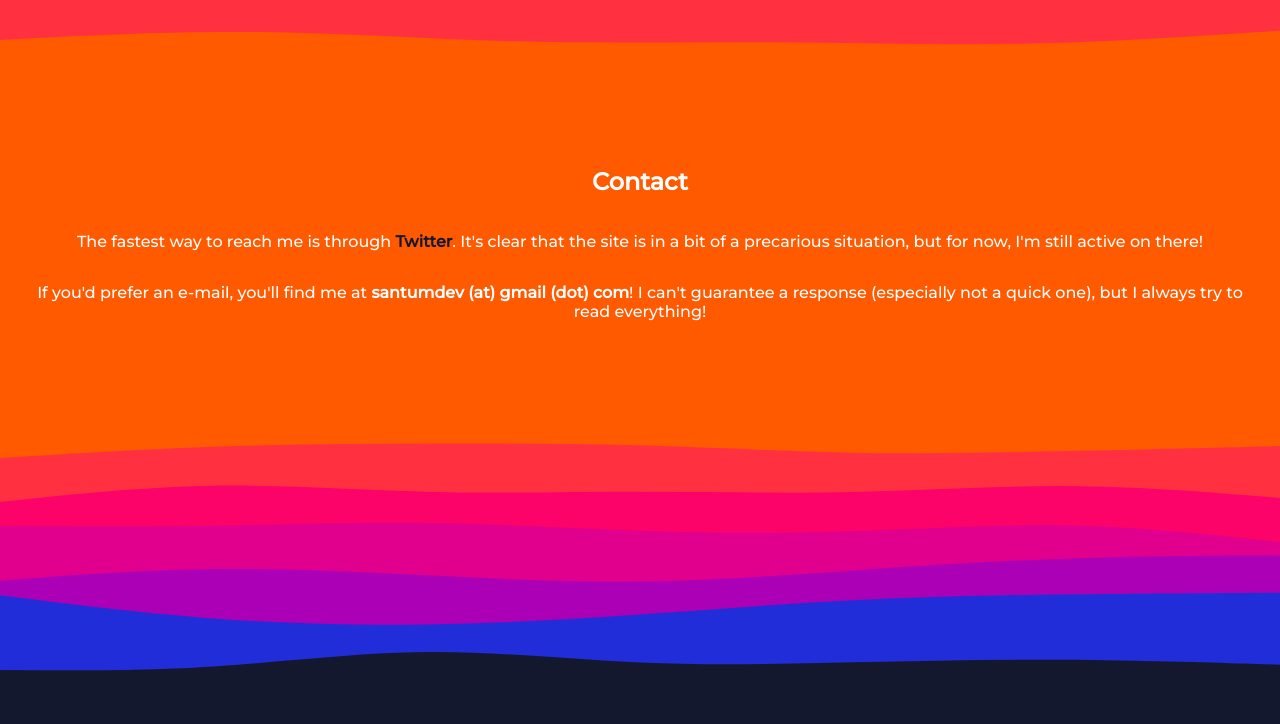
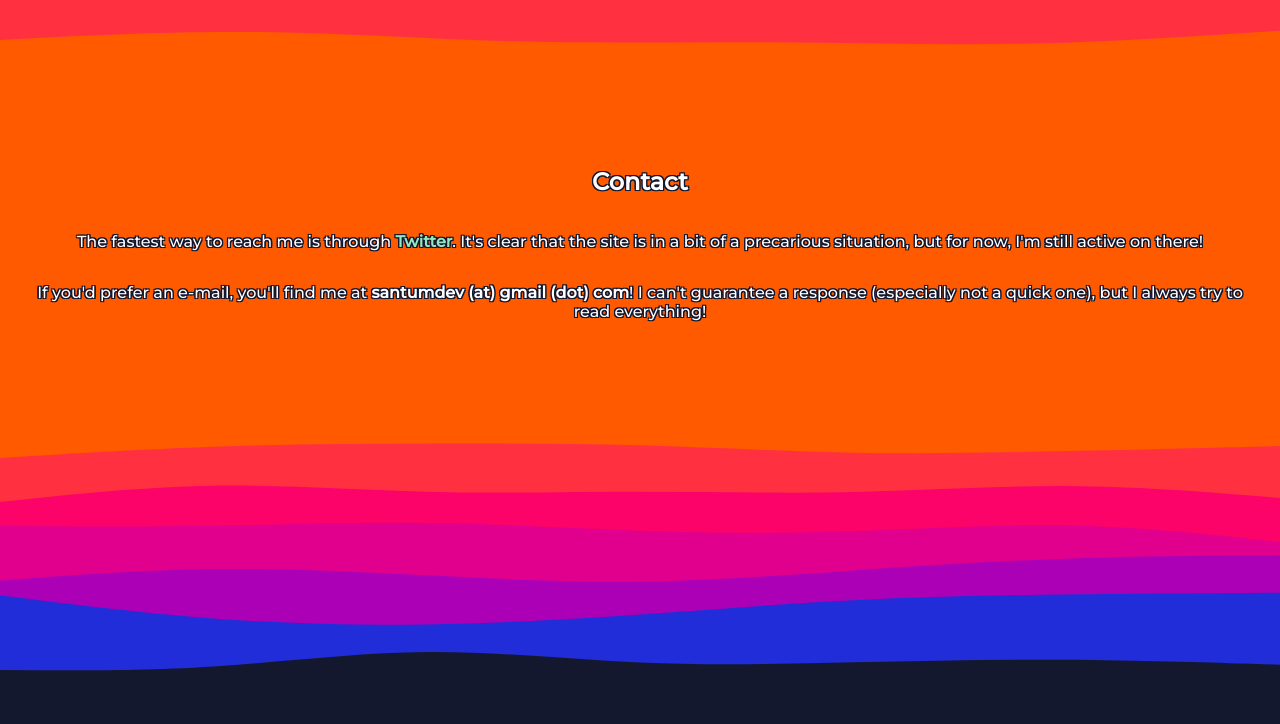
Before and after one commit to santumerino/redesign, a plain HTML site: page about.html in a window 1280 px wide. Shown: the part 1004-1728 px from the top of the page. Drawn offline with Linux system fonts and the light colour scheme.

Commit message:
Update index.css

```diff
--- a/styles/index.css
+++ b/styles/index.css
@@ -156,6 +156,12 @@ footer {
 		background-image: url('./wave_bottom.svg');
 }
 
+/* Outline for text in orange BG, ooh la la */
+.orange p, .orange h1 {
+	text-shadow: var(--black) 0.05rem 0.05rem, var(--black) -0.05rem 0.05rem, var(--black) 0.05rem -0.05rem, var(--black) -0.05rem -0.05rem,
+	var(--black) 0.08rem 0.08rem, var(--black) -0.08rem 0.08rem, var(--black) 0.08rem -0.08rem, var(--black) -0.08rem -0.08rem;
+}
+
 /* Link colours! */
 a:link, a:visited {
 	color: var(--lightgrey);
@@ -166,7 +172,7 @@ a.brighter:link, a.brighter:visited {
 	text-decoration: none;
 }
 a.darker:link, a.darker:visited {
-	color: var(--black);
+	color: #92e8c0;
 	font-weight: bold;
 	text-decoration: none;
 }
@@ -192,11 +198,11 @@ a.brighter:active {
 	text-decoration: none;
 }
 a.darker:hover {
-	color: var(--lightgrey);
+	color: var(--yellow);
 	text-decoration: underline;
 }
 a.darker:active {
-	color: var(--lightgrey);
+	color: var(--yellow);
 	text-decoration: none;
 }
 a.nav-link:hover, a.contrast:active {
```
